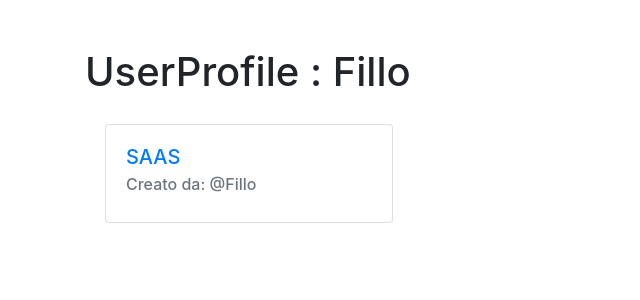
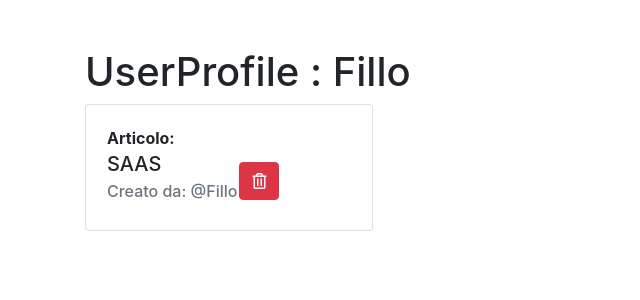
Before and after one commit to jihed98/DjangoProject, a Django app: a page that uses code/WordCommunity/templates/base.html in a window 1280 px wide. Shown: the part 56-356 px from the top of the page, without its empty margins (0-640 px from the left). Run offline with Django 3.2, Linux system fonts and the light colour scheme; a user stored in the database is signed in; data comes from the database, SQL or seed files in the repository; both versions use the stored data as it was after the commit; some libraries are stand-ins or nearby versions.

Commit message:
delete article

```diff
--- /dev/null
+++ b/code/WordCommunity/core/templates/core/profilo.html
@@ -0,0 +1,30 @@
+{% extends 'base.html' %}
+
+{% block content %}
+<h1>UserProfile : {{user}}</h1>
+
+
+<div class="card" style="width: 18rem;">
+    <div class="card-body">
+
+
+        <table>
+            <td> <b>Articolo:</b></td>
+            <th><td><b></b></td></th>
+
+            {% for articolo in articoli_utente%}
+                <tr><td><h5 class="card-title">{{articolo.titolo}}</h5>  <h6 class="card-subtitle mb-2 text-muted">Creato da: @{{articolo.autore_articolo}}</h6></td>
+                <td> <a  class="btn btn-danger" href = " {%  url 'articolo-delete' articolo.id %}">
+                <i class='far fa-trash-alt'></i>
+             </a></td>
+                </tr>
+
+            {% endfor %}
+
+        </table>
+
+
+    </div>
+  </div>
+
+{% endblock content %}
--- a/code/WordCommunity/core/templates/core/users.html
+++ b/code/WordCommunity/core/templates/core/users.html
@@ -4,7 +4,7 @@
 <h1>List Utenti</h1>
 <hr>
 {% for utente in object_list %}
-<p><a href="{% url 'user_profile' username=utente.username %}"><strong>{{utente.username}}</strong></a></p>
+<p><a href="{% url 'altriuser-profile' username=utente.username %}"><strong>{{utente.username}}</strong></a></p>
 
 {% endfor %}
 
--- a/code/WordCommunity/core/urls.py
+++ b/code/WordCommunity/core/urls.py
@@ -7,5 +7,6 @@ urlpatterns = [
     path('users/', login_required(views.UserList.as_view()), name='user_list'),
     path('user/<username>/', login_required(views.userProfileView), name='user_profile'),
     path('cerca/', login_required(views.cerca), name='cerca'),
-
+    path('articolo/<int:pk>/delete/', login_required(views.ArticleDelete.as_view()),  name='articolo-delete'),
+    path('altriuser/<username>/', login_required(views.altriuserProfileView),  name='altriuser-profile'),
 ]
--- a/code/WordCommunity/core/views.py
+++ b/code/WordCommunity/core/views.py
@@ -1,5 +1,7 @@
 from django.shortcuts import render, get_object_or_404, redirect
 from django.contrib.auth.models import User
+from django.urls import reverse_lazy
+from django.views.generic import DeleteView
 from django.views.generic.list import ListView
 from forum.models import Articolo
 
@@ -32,9 +34,21 @@ def userProfileView(request, username, ):
     user = get_object_or_404(User, username=username)
     articoli_utente = Articolo.objects.filter(autore_articolo=user.pk).order_by("-pk")
     context = {"user":user, "articoli_utente":articoli_utente}
-    return render(request, 'core/user_profile.html', context)
+    return render(request, 'core/profilo.html', context)
 
 
 class UserList(ListView):
     model = User
     template_name = 'core/users.html'
+
+
+class ArticleDelete(DeleteView):
+    model = Articolo
+    template_name = 'core/deletearticle.html'
+    success_url = reverse_lazy('homepage')
+
+def altriuserProfileView(request, username, ):
+    user = get_object_or_404(User, username=username)
+    articoli_utente = Articolo.objects.filter(autore_articolo=user.pk).order_by("-pk")
+    context = {"user":user, "articoli_utente":articoli_utente}
+    return render(request, 'core/user_profile.html', context)
--- a/code/WordCommunity/templates/base.html
+++ b/code/WordCommunity/templates/base.html
@@ -5,6 +5,7 @@
     <meta charset="utf-8">
     <meta name="viewport" content="width=device-width, initial-scale=1, shrink-to-fit=no">
 
+      <link rel="stylesheet" href="https://pro.fontawesome.com/releases/v5.10.0/css/all.css" integrity="sha384-AYmEC3Yw5cVb3ZcuHtOA93w35dYTsvhLPVnYs9eStHfGJvOvKxVfELGroGkvsg+p" crossorigin="anonymous"/>
     <!-- Bootstrap CSS -->
     <link rel="stylesheet" href="https://stackpath.bootstrapcdn.com/bootstrap/4.4.1/css/bootstrap.min.css" integrity="sha384-Vkoo8x4CGsO3+Hhxv8T/Q5PaXtkKtu6ug5TOeNV6gBiFeWPGFN9MuhOf23Q9Ifjh" crossorigin="anonymous">
 
```
Also changed, not shown: code/WordCommunity/core/templates/core/deletearticle.html (added, +19 -0 lines), code/WordCommunity/db.sqlite3.
